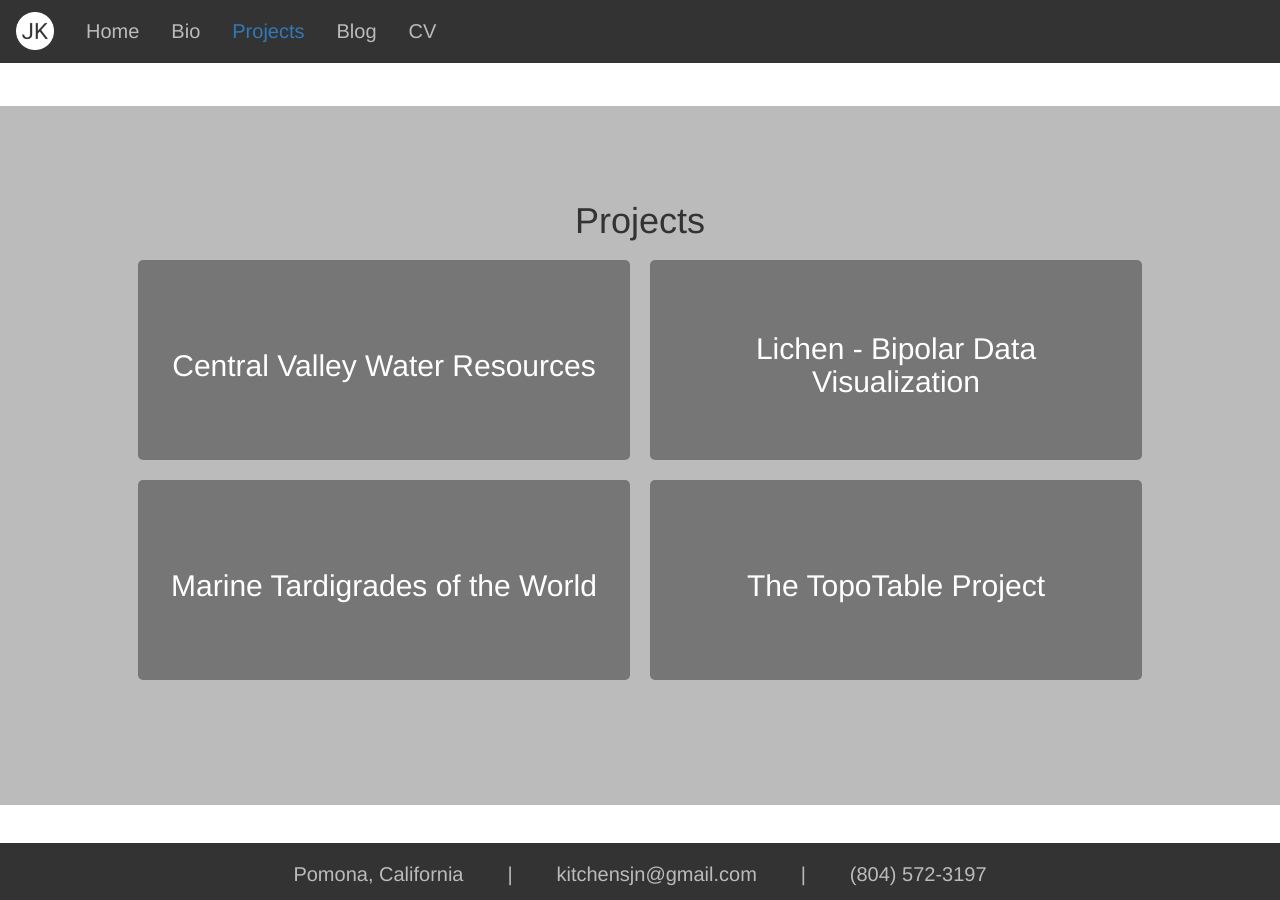
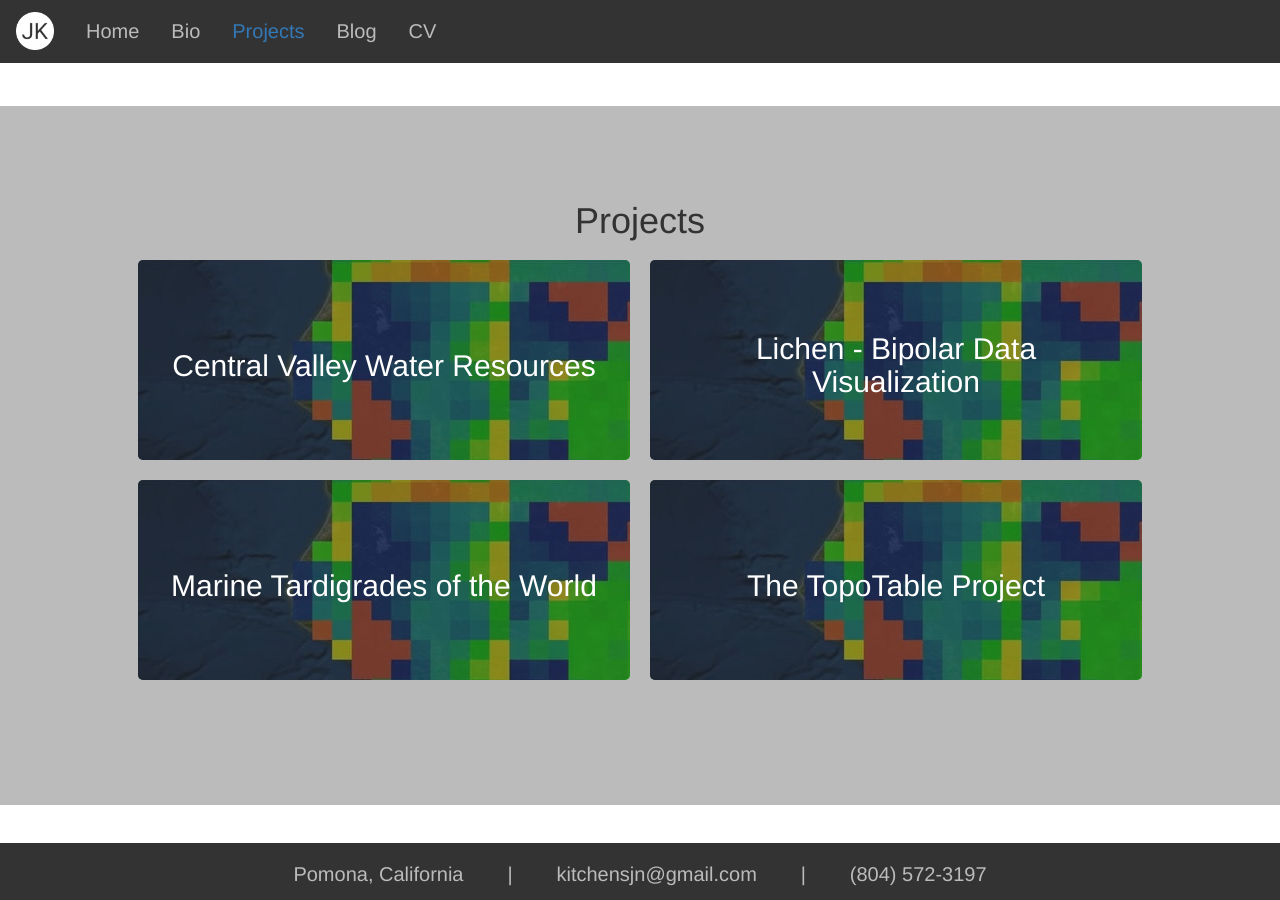
Before and after one commit to kitchensjn/parallax-mountains, a Jekyll site: the page built from index.md, in a window 1280 px wide and 900 px high, scrolled down 1667 px. Built offline with Jekyll 4.4.1, drawn with Linux system fonts in a browser that asks for light colours; nearby versions of some CDN libraries.

Commit message:
Update projects.html

```diff
--- a/_includes/projects.html
+++ b/_includes/projects.html
@@ -10,7 +10,7 @@
         {% else %}
             <div class="col-md-6 col-lg-6 hideProject" style="padding: 0px;">
         {% endif %}
-                <div class="card" style="background-image: url('{{ /assets/projects/central-valley-water-resources/thumbnail.jpg | relative_url }}');">
+                <div class="card" style="background-image: url('/assets/projects/central-valley-water-resources/thumbnail.jpg');">
                     <div class="overlay">
                         <div class="content" style="position: absolute; top: 50%; left: 50%; transform: translate(-50%, -50%); width: 90%;">
                             <h2 class="name" style="color: #FFFFFF; text-align: center;">{{ project.title }}</h2>
```
